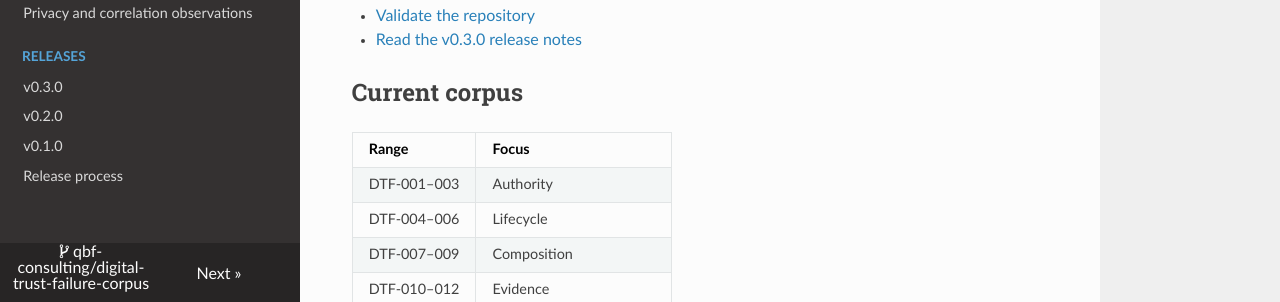
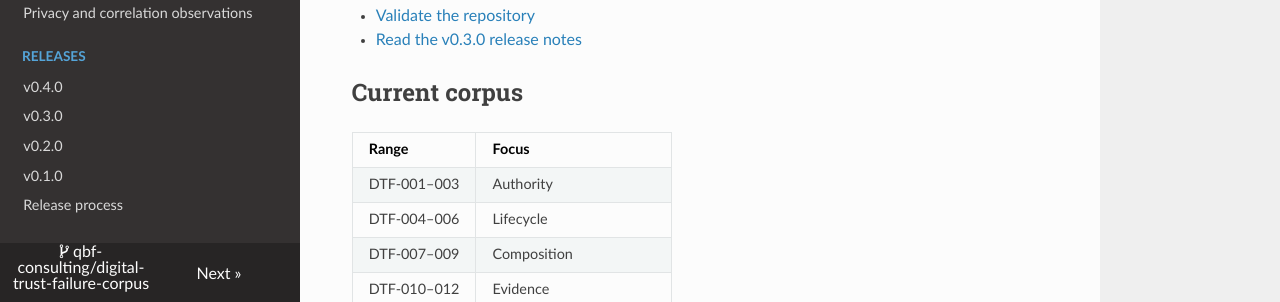
Before and after one commit to qbf-consulting/digital-trust-failure-corpus, an MkDocs documentation site: the page built from docs/index.md, in a window 1280 px wide. Shown: the part 596-898 px from the top of the page. Built offline with MkDocs 1.6.1, drawn with Linux system fonts in a browser that asks for light colours; nearby versions of some CDN libraries.

Commit message:
docs(release): add v0.4.0 to site navigation

```diff
--- a/mkdocs.yml
+++ b/mkdocs.yml
@@ -27,6 +27,7 @@ nav:
       - Decision-resolution observations: decision-resolution-tranche-observations.md
       - Privacy and correlation observations: privacy-correlation-tranche-observations.md
   - Releases:
+      - v0.4.0: release-notes-v0.4.0.md
       - v0.3.0: release-notes-v0.3.0.md
       - v0.2.0: release-notes-v0.2.0.md
       - v0.1.0: release-notes-v0.1.0.md
@@ -41,4 +42,4 @@ markdown_extensions:
 strict: true
 
 extra:
-  status: v0.3.0
+  status: v0.4.0
```
